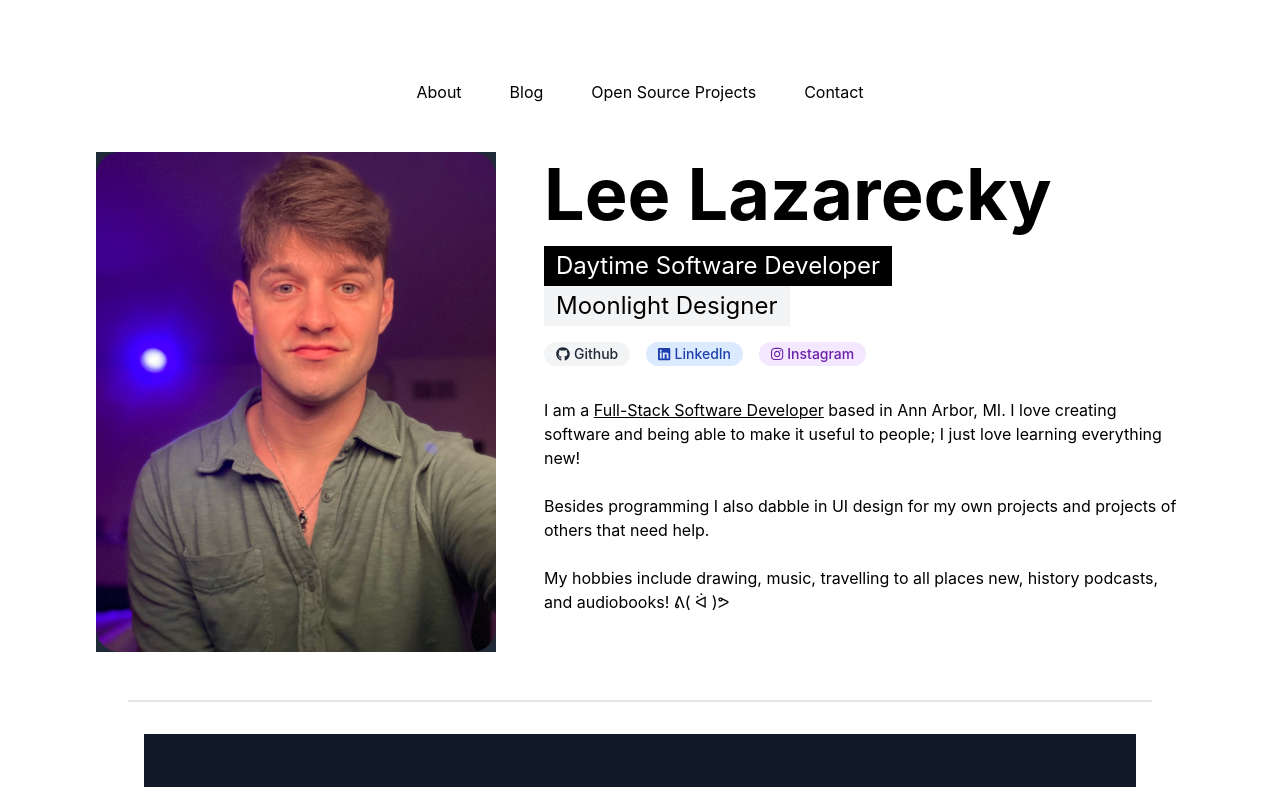
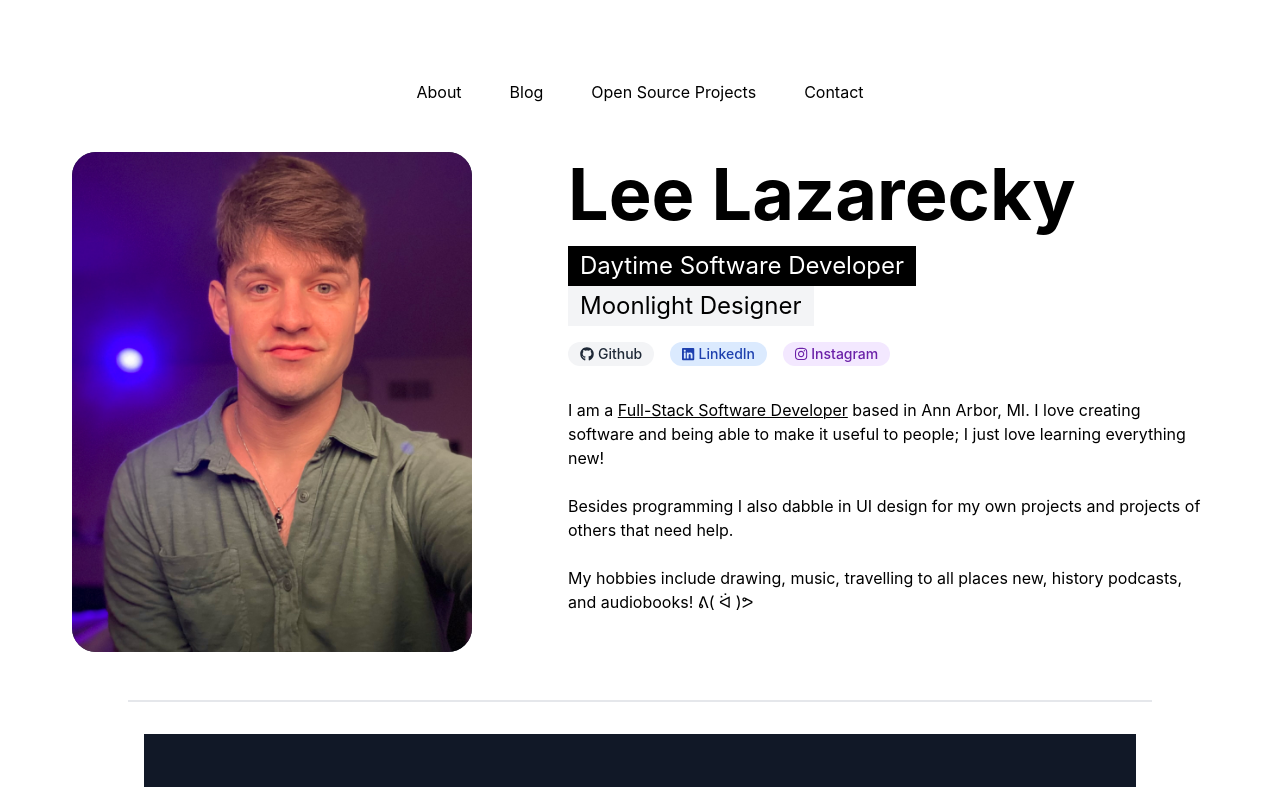
Before and after one commit to Druage/leelazarecky, a Next.js app: page / in a window 1280 px wide. Shown: the top 787 px of the page. Built offline with nearby package versions, Linux system fonts and the light colour scheme.

Commit message:
Adds a bigger gap

```diff
--- a/pages/components/AboutSection.tsx
+++ b/pages/components/AboutSection.tsx
@@ -13,8 +13,8 @@ export default function AboutSection() {
     <header className={"py-12 px-4"}>
       <NavBar />
 
-      <div className="flex flex-col items-center justify-center gap-12 align-middle md:flex-row">
-        <div className={"relative h-[500px] w-[400px] bg-gray-800"}>
+      <div className="flex flex-col items-center justify-center gap-24 align-middle md:flex-row">
+        <div className={"relative h-[500px] w-[400px] rounded-3xl bg-gray-800"}>
           <Image
             src={"/profile_image.jpeg"}
             alt="portfolio-profile-image"
```
